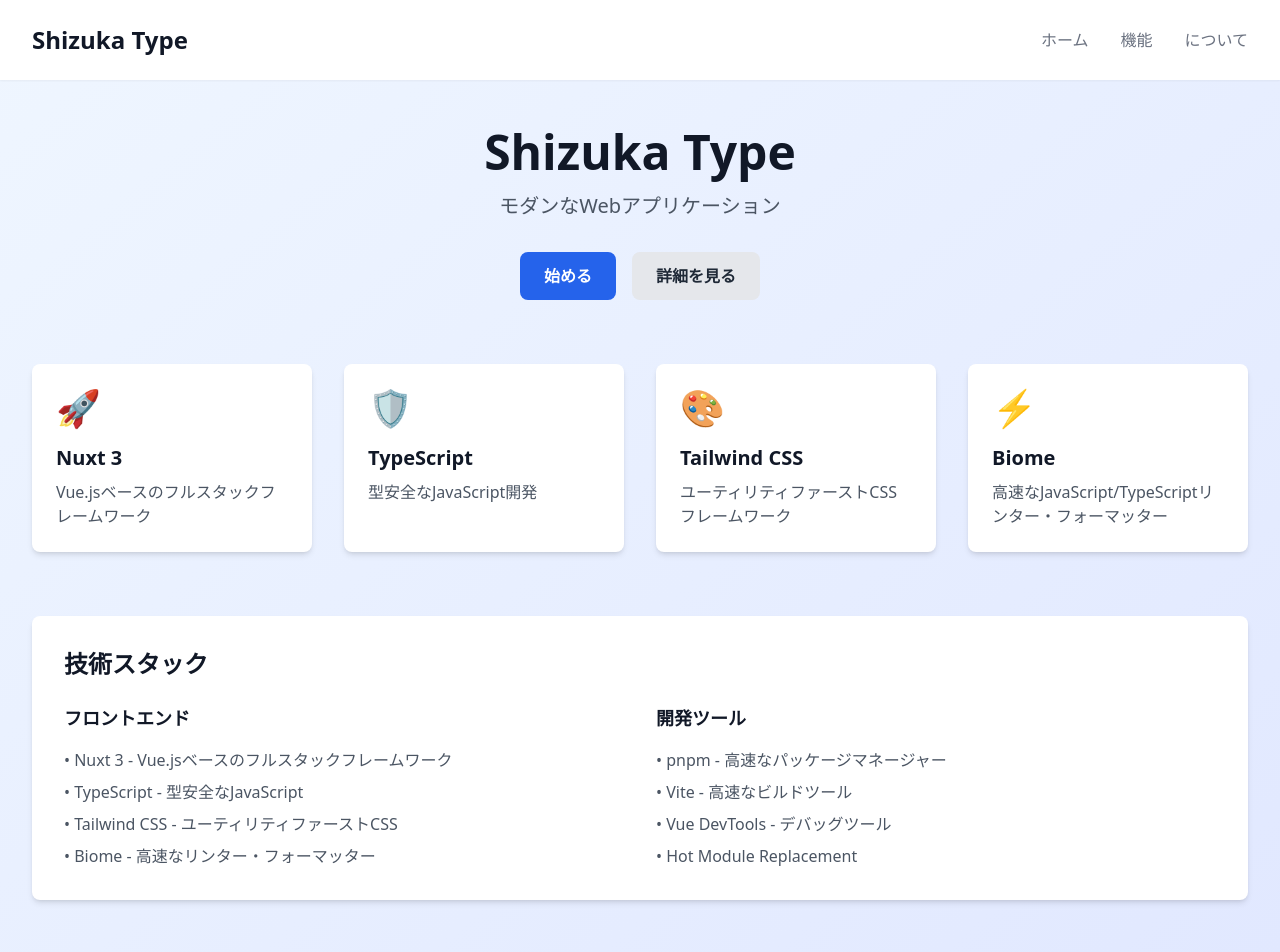
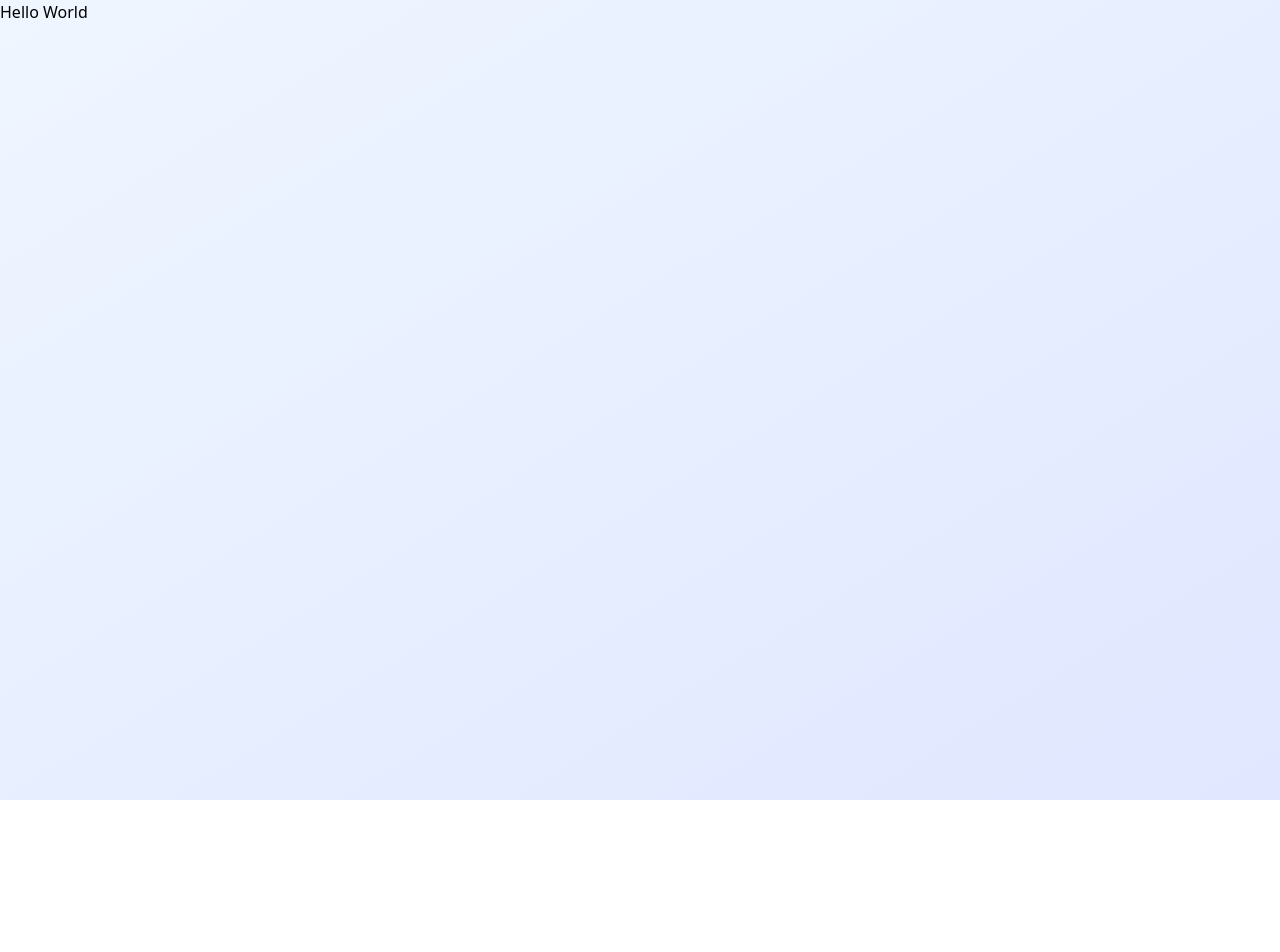
Before and after one commit to setodeve/shizuka-type, a Nuxt app: page / in a window 1280 px wide. Shown: the top 952 px of the page. After the commit the page ends 800 px from the top, so only its background shows below. Built offline with nearby package versions, Linux system fonts and the light colour scheme.

Commit message:
update:  delete unneeded parts of index

```diff
--- a/pages/index.vue
+++ b/pages/index.vue
@@ -1,133 +1,9 @@
-<script setup lang="ts">
-// Nuxt 3の自動インポート機能により、refとdefinePageMetaは自動的に利用可能
-// ページのメタデータを設定
-definePageMeta({
-  title: 'Shizuka Type - ホーム',
-  description:
-    'Nuxt 3 + TypeScript + Tailwind CSS + Biome を使用したモダンなWebアプリケーション',
-})
-
-// リアクティブなデータ
-const title = ref('Shizuka Type')
-const subtitle = ref('モダンなWebアプリケーション')
-const features = ref([
-  {
-    title: 'Nuxt 3',
-    description: 'Vue.jsベースのフルスタックフレームワーク',
-    icon: '🚀',
-  },
-  {
-    title: 'TypeScript',
-    description: '型安全なJavaScript開発',
-    icon: '🛡️',
-  },
-  {
-    title: 'Tailwind CSS',
-    description: 'ユーティリティファーストCSSフレームワーク',
-    icon: '🎨',
-  },
-  {
-    title: 'Biome',
-    description: '高速なJavaScript/TypeScriptリンター・フォーマッター',
-    icon: '⚡',
-  },
-])
-</script>
+<script setup lang="ts"></script>
 
 <template>
   <div class="min-h-screen bg-gradient-to-br from-blue-50 to-indigo-100">
-    <!-- ヘッダー -->
-    <header class="bg-white shadow-sm">
-      <div class="max-w-7xl mx-auto px-4 sm:px-6 lg:px-8">
-        <div class="flex justify-between items-center py-6">
-          <div class="flex items-center">
-            <h1 class="text-2xl font-bold text-gray-900">{{ title }}</h1>
-          </div>
-          <nav class="hidden md:flex space-x-8">
-            <a href="#" class="text-gray-500 hover:text-gray-900 transition-colors">ホーム</a>
-            <a href="#" class="text-gray-500 hover:text-gray-900 transition-colors">機能</a>
-            <a href="#" class="text-gray-500 hover:text-gray-900 transition-colors">について</a>
-          </nav>
-        </div>
-      </div>
-    </header>
-
-    <!-- メインコンテンツ -->
-    <main class="max-w-7xl mx-auto px-4 sm:px-6 lg:px-8 py-12">
-      <!-- ヒーローセクション -->
-      <div class="text-center mb-16">
-        <h2 class="text-5xl font-bold text-gray-900 mb-4">
-          {{ title }}
-        </h2>
-        <p class="text-xl text-gray-600 mb-8 max-w-3xl mx-auto">
-          {{ subtitle }}
-        </p>
-        <div class="flex justify-center space-x-4">
-          <button class="bg-blue-600 hover:bg-blue-700 text-white font-semibold py-3 px-6 rounded-lg transition-colors">
-            始める
-          </button>
-          <button class="bg-gray-200 hover:bg-gray-300 text-gray-800 font-semibold py-3 px-6 rounded-lg transition-colors">
-            詳細を見る
-          </button>
-        </div>
-      </div>
-
-      <!-- 機能セクション -->
-      <div class="grid md:grid-cols-2 lg:grid-cols-4 gap-8 mb-16">
-        <div
-          v-for="feature in features"
-          :key="feature.title"
-          class="bg-white p-6 rounded-lg shadow-md hover:shadow-lg transition-shadow"
-        >
-          <div class="text-4xl mb-4">{{ feature.icon }}</div>
-          <h3 class="text-xl font-semibold text-gray-900 mb-2">
-            {{ feature.title }}
-          </h3>
-          <p class="text-gray-600">
-            {{ feature.description }}
-          </p>
-        </div>
-      </div>
-
-      <!-- コード例セクション -->
-      <div class="bg-white rounded-lg shadow-md p-8">
-        <h3 class="text-2xl font-bold text-gray-900 mb-6">技術スタック</h3>
-        <div class="grid md:grid-cols-2 gap-8">
-          <div>
-            <h4 class="text-lg font-semibold text-gray-900 mb-4">フロントエンド</h4>
-            <ul class="space-y-2 text-gray-600">
-              <li>• Nuxt 3 - Vue.jsベースのフルスタックフレームワーク</li>
-              <li>• TypeScript - 型安全なJavaScript</li>
-              <li>• Tailwind CSS - ユーティリティファーストCSS</li>
-              <li>• Biome - 高速なリンター・フォーマッター</li>
-            </ul>
-          </div>
-          <div>
-            <h4 class="text-lg font-semibold text-gray-900 mb-4">開発ツール</h4>
-            <ul class="space-y-2 text-gray-600">
-              <li>• pnpm - 高速なパッケージマネージャー</li>
-              <li>• Vite - 高速なビルドツール</li>
-              <li>• Vue DevTools - デバッグツール</li>
-              <li>• Hot Module Replacement</li>
-            </ul>
-          </div>
-        </div>
-      </div>
-    </main>
-
-    <!-- フッター -->
-    <footer class="bg-gray-800 text-white py-8 mt-16">
-      <div class="max-w-7xl mx-auto px-4 sm:px-6 lg:px-8">
-        <div class="text-center">
-          <p class="text-gray-300">
-            © 2024 {{ title }}. All rights reserved.
-          </p>
-        </div>
-      </div>
-    </footer>
+    <h1>Hello World</h1>
   </div>
 </template>
 
-<style scoped>
-/* カスタムスタイルがあればここに追加 */
-</style>
+<style scoped></style>
```
